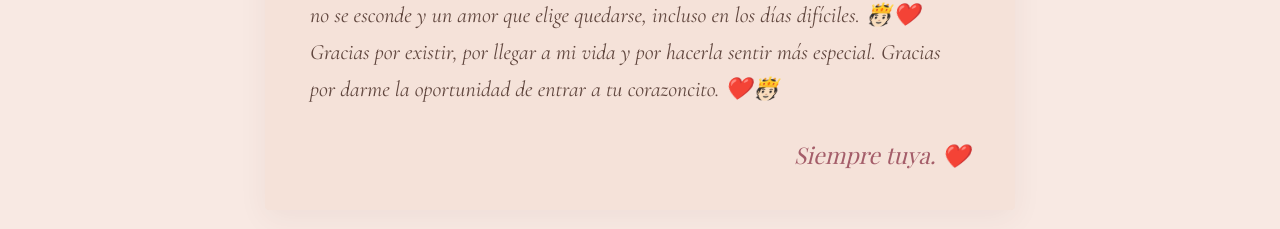
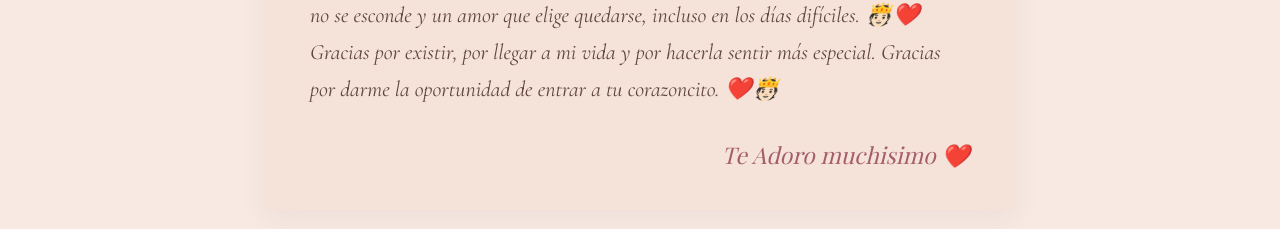
Before and after one commit to AzucenaReyesGarcia/cartita_1, a plain HTML site: page index.html in a window 1280 px wide. Shown: the part 6716-6945 px from the top of the page. Drawn offline with nearby package versions, Linux system fonts and the light colour scheme; a web font is replaced by a local one.

Commit message:
hice modificaciones
Signed-off-by: Azucena Reyes <230110874@itsoeh.edu.mx>

```diff
--- a/index.html
+++ b/index.html
@@ -1461,7 +1461,7 @@
       </div>
 
       <p class="firma-extra">
-        Siempre tuya. ❤️
+        Te Adoro muchisimo ❤️
       </p>
 
     </div>
```
